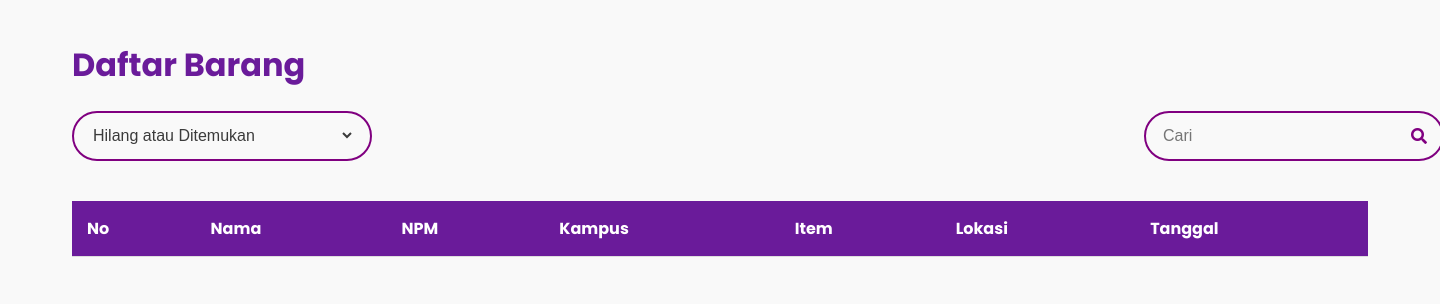
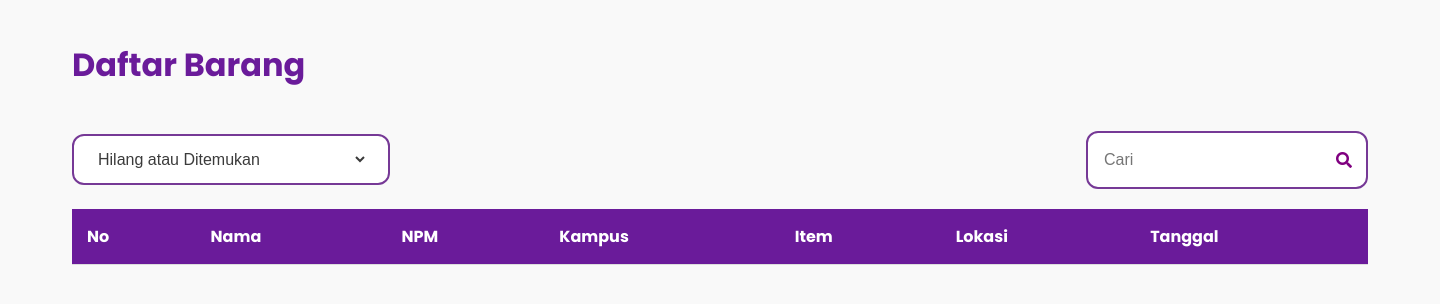
Before and after one commit to janienatalie/LostandFound, a PHP site: page /admin/form.html in a window 1440 px wide. Shown: the top 304 px of the page. Run offline with PHP 8.4, Linux system fonts and the light colour scheme; lists and menus that the app fills with data are empty.

Commit message:
dropdown

```diff
--- a/admin/css/form.css
+++ b/admin/css/form.css
@@ -19,20 +19,30 @@ h1 {
   text-align: left;
 }
 
-.dropdown,
-.search-box {
-  width: 300px; /* Lebar yang sama */
-  height: 50px; /* Tinggi yang sama */
+.dropdown {
   display: flex;
-  align-items: center;
-  border: 2px solid #800080;
-  border-radius: 25px;
-  padding: 10px 15px;
-  box-sizing: border-box; /* Memastikan padding tidak memengaruhi ukuran */
+  width: 274px; /* Lost and Found */
+  padding: 14px 20px;
+  border-radius: 12px;
+  border: 2px solid #763996;
+  font-size: 16px;
+  background-color: white;
+  color: #c7c7c7;
 }
 
 .search-box {
-  margin-left: 772px;
+  display: flex;
+  width: 250px; /* Lebar search bar */
+  height: 54px;
+  padding: 0px 14px; /* Padding kiri dan kanan */
+  justify-content: space-between;
+  align-items: center;
+  border-radius: 12px;
+  border: 2px solid #763996;
+  color: #c7c7c7;
+  font-size: 16px;
+  background-color: white;
+  margin-left: auto;
 }
 .dropdown select {
   border: none;
@@ -45,11 +55,12 @@ h1 {
 }
 
 .search-container {
-  display: flex;
-  align-items: center;
-  justify-content: flex-end; /* Memindahkan ke sisi kanan */
-  margin-bottom: 20px;
-  position: relative;
+  display: flex; /* Tata letak horizontal */
+  justify-content: flex-start; /* Elemen mulai dari kiri */
+  align-items: center; /* Luruskan secara vertikal */
+  gap: 20px; /* Jarak antar elemen */
+  margin-top: 20px; /* Jarak dari elemen sebelumnya */
+  width: 100%; /* Pastikan kontainer memenuhi lebar layar */
 }
 .search-box input {
   border: none;
--- a/user/formfound.html
+++ b/user/formfound.html
@@ -60,7 +60,7 @@
             >Lokasi Kampus <span class="required">*</span></label
           >
           <select id="lokasi" name="lokasi" required>
-            <option value="">Pilih Lokasi Kampus</option>
+            <option hidden value="">Pilih Lokasi Kampus</option>
             <option value="Kampus A">Kampus D</option>
             <option value="Kampus B">Kampus E</option>
             <option value="Kampus F4">Kampus F4</option>
```
Also changed, not shown: user/home.html (+4 -4 lines), user/listofitems.html (+5 -5 lines).
